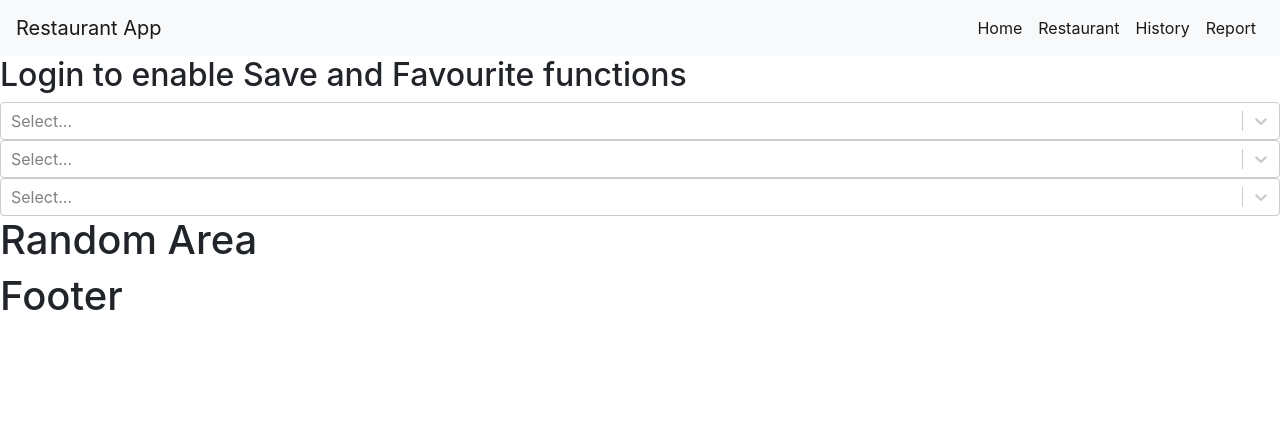
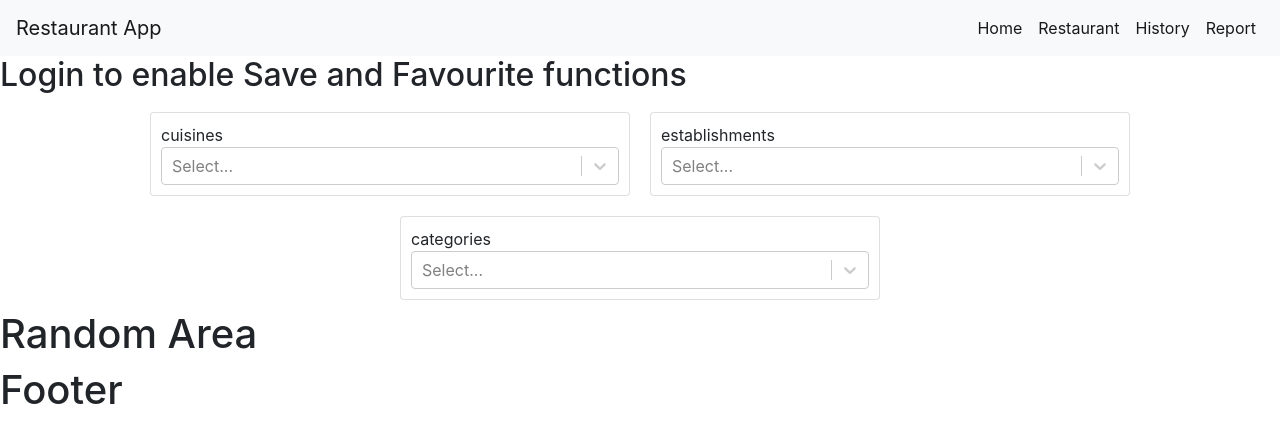
Before and after one commit to Sherman-Chin/Restaurant-Picker-Frontend, a React (Create React App) app: page / in a window 1280 px wide. Shown: the top 442 px of the page. Built offline with nearby package versions, Linux system fonts and the light colour scheme; no server answers.

Commit message:
Modify select box to retrieve selected item

```diff
--- a/public/styles.css
+++ b/public/styles.css
@@ -0,0 +1,11 @@
+.card {
+    display: inline-block;
+    width: 30rem;
+    margin: 10px;
+    padding: 10px;
+    text-align: left;
+}
+
+.cardText {
+    margin-bottom: 0px;
+}
--- a/src/components/selectionArea/Card.jsx
+++ b/src/components/selectionArea/Card.jsx
@@ -4,10 +4,15 @@ import Select from "react-select";
 
 function Card(props) {
     const [data, setData] = useState([]);
+    const [selected, setSelected] = useState([]);
     var newData = [];
     async function getData() {
         const response = await axios.get("http://localhost:5000/" + props.listName, {crossdomain: true});
         return response.data;
+    }
+
+    function dataSelected(Object) {
+        setSelected([...selected, Object]);
     }
 
     if (data === undefined || data.length === 0) {
@@ -36,7 +41,10 @@ function Card(props) {
 
 
     return (
-        <Select options={newData} />
+        <div className="card">
+            <p className="cardText">{props.listName}</p>
+            <Select options={newData} isMulti onChange={dataSelected}/>
+        </div>
         );
 };
 
--- a/src/components/selectionArea/SelectionArea.jsx
+++ b/src/components/selectionArea/SelectionArea.jsx
@@ -4,7 +4,7 @@ import Card from "./Card";
 
 function SelectionArea() {
     return (
-        <div>
+        <div style={{textAlign: "center"}}>
             <Card listName="cuisines" />
             <Card listName= "establishments" />
             <Card listName="categories" />
```
